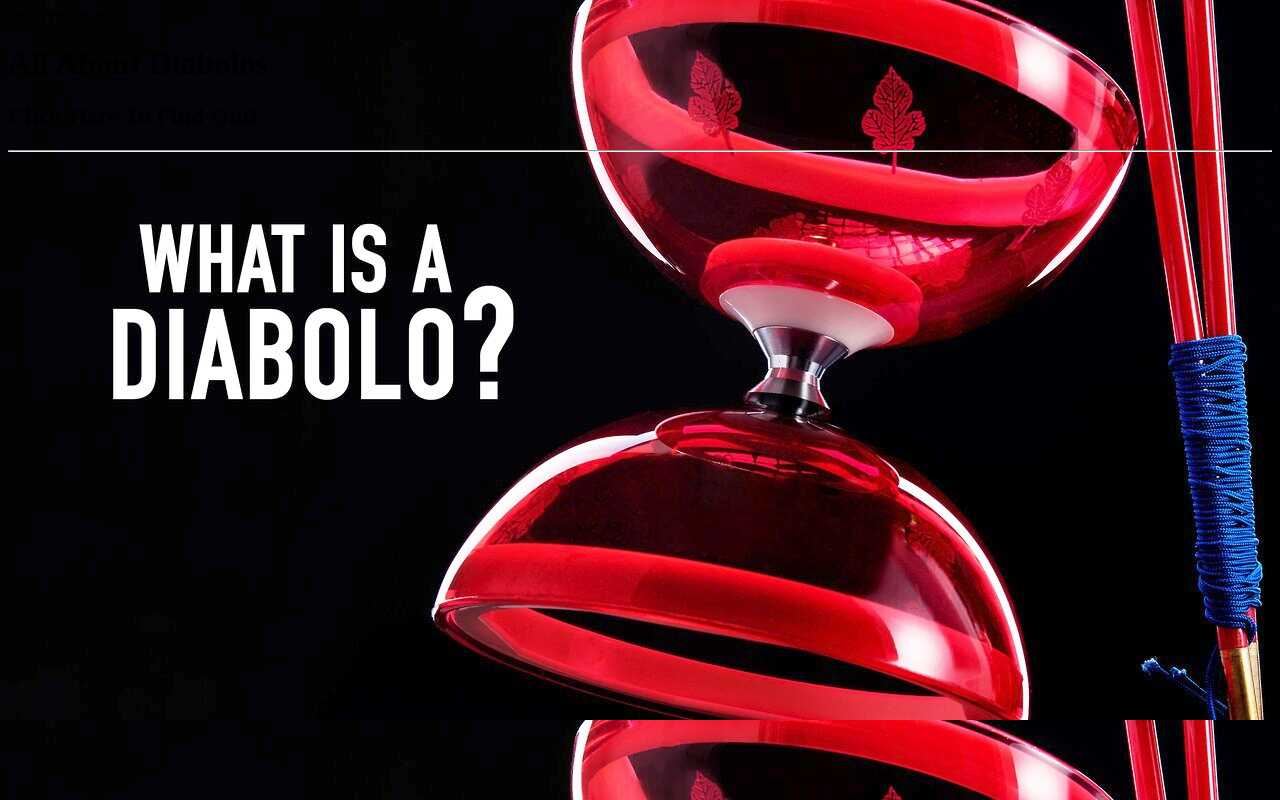
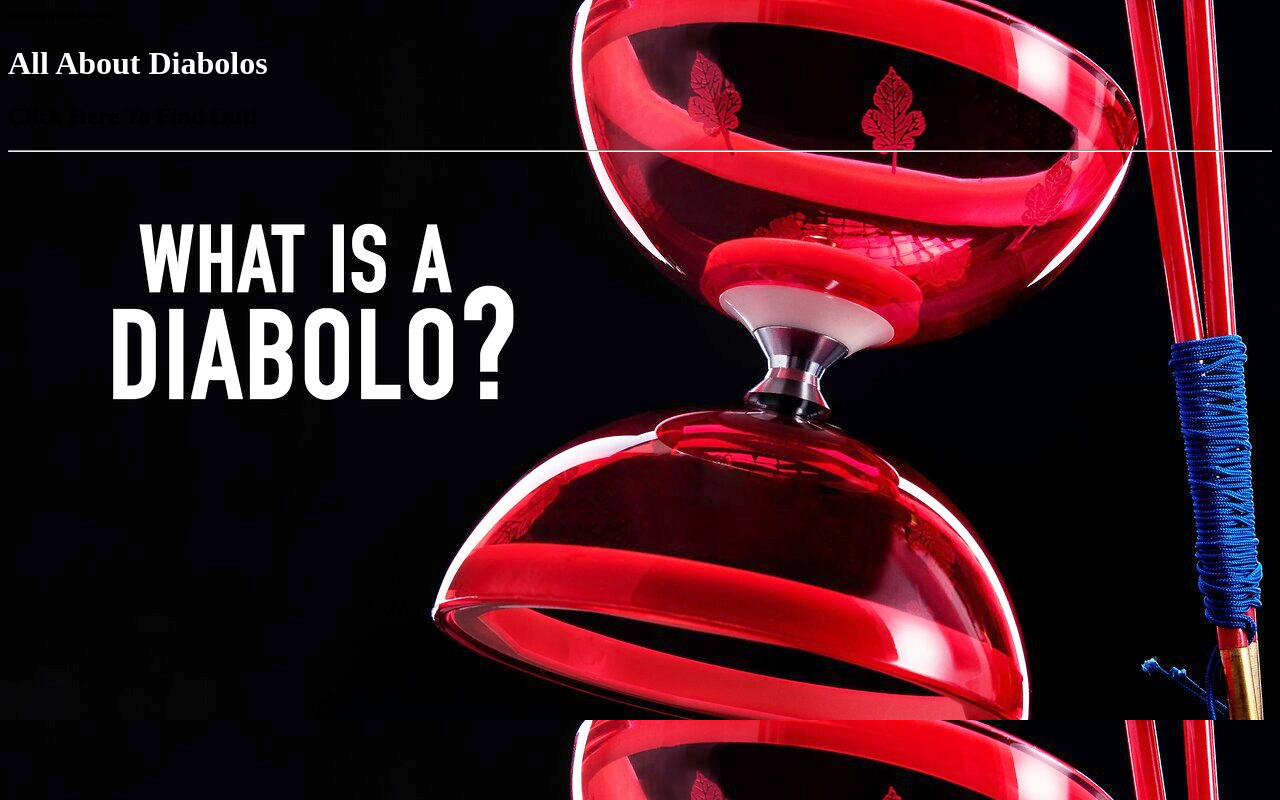
Before and after one commit to memyselfandiimyselfandme/memyselfandiimyselfandme, a plain HTML site: page index.html in a window 1280 px wide. Drawn offline with Linux system fonts and the light colour scheme.

Commit message:
Update styles.css

```diff
--- a/styles.css
+++ b/styles.css
@@ -1,3 +1,6 @@
 body {
   background-image: url('diabolo2.jpg');
+
+  h1{
+    color: white;
 }
```
